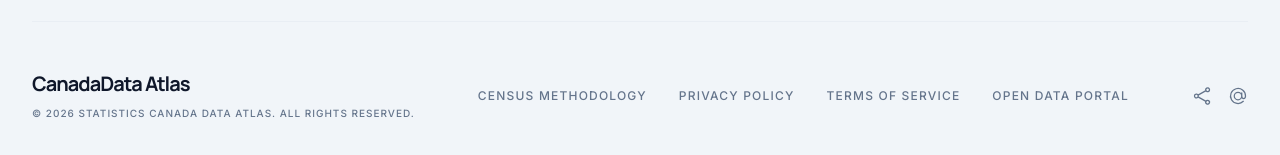
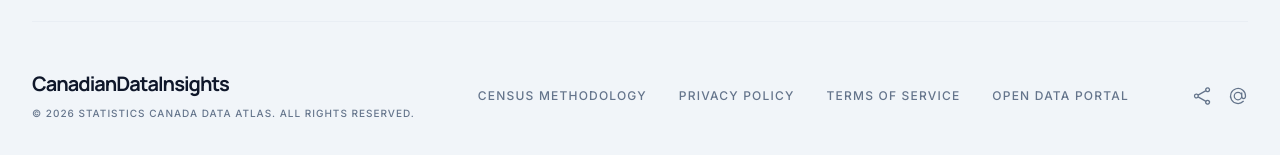
Before and after one commit to drewbotcarrothers/canadiandatainsights, a Next.js app: page / in a window 1280 px wide. Shown: the part 2242-2397 px from the top of the page. Built offline with nearby package versions, Linux system fonts and the light colour scheme.

Commit message:
UI: Update footer branding

```diff
--- a/src/components/layout/Footer.tsx
+++ b/src/components/layout/Footer.tsx
@@ -8,7 +8,7 @@ export default function Footer() {
       <div className="max-w-screen-2xl mx-auto flex flex-col md:flex-row justify-between items-center gap-6 border-t border-slate-200/50 pt-12">
         <div className="flex flex-col items-center md:items-start gap-2">
           <Link href="/" className="font-bold text-slate-900 text-xl font-manrope tracking-tighter">
-            CanadaData Atlas
+            CanadianDataInsights
           </Link>
           <p className="font-medium font-inter text-[10px] uppercase tracking-widest text-slate-500">
             &copy; {currentYear} Statistics Canada Data Atlas. All rights reserved.
```
